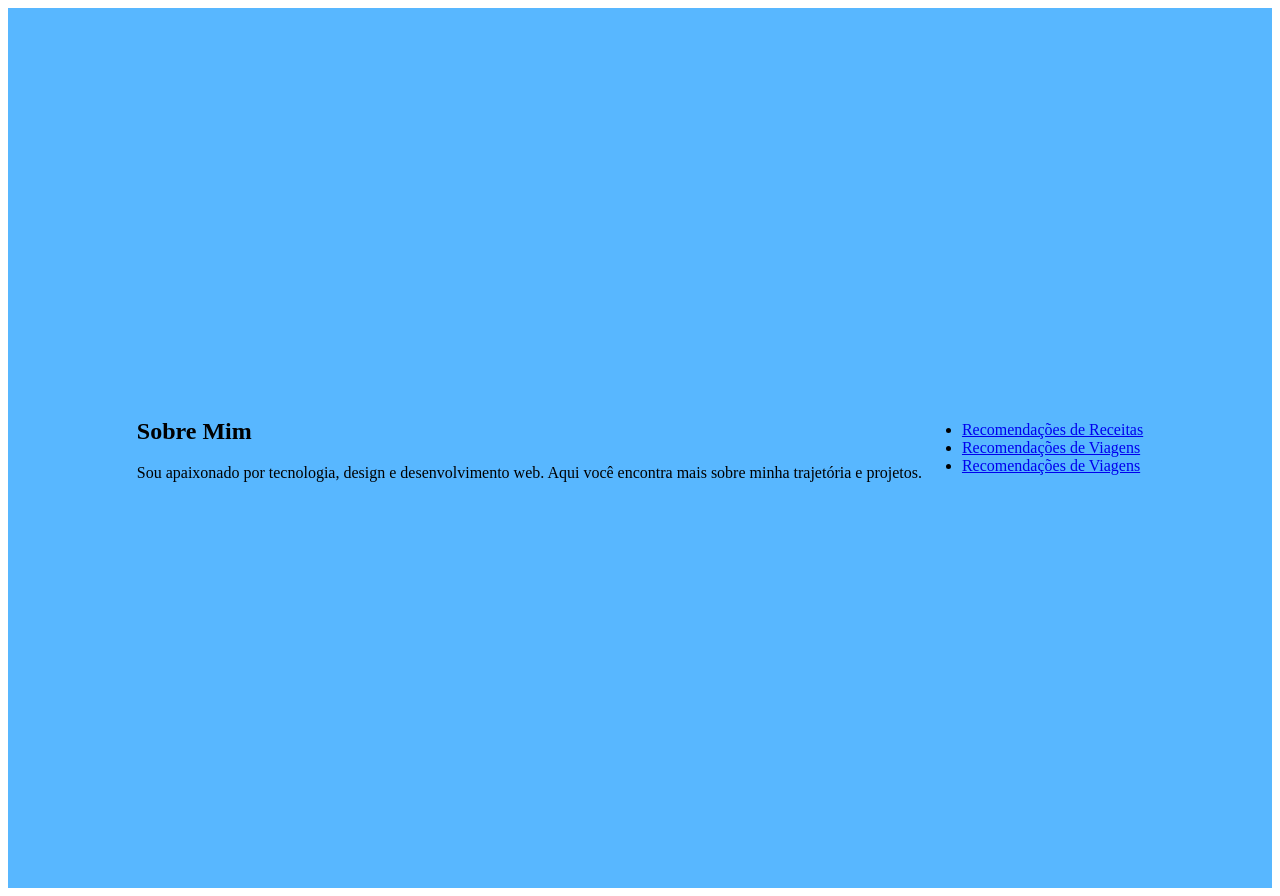
After one commit to isrique9/rocket_project, a Flask app: template src/app/templates/partials/projects.html in a window 1280 px wide. The commit adds this page. Run offline with Flask 3, Linux system fonts and the light colour scheme; the template is opened without the code that fills it, so the values that code supplies are empty.

Commit message:
:sparkles::construction: FEAT: Template de projetos em desenvolvimento.

```diff
--- a/src/app/routes/home.py
+++ b/src/app/routes/home.py
@@ -5,4 +5,4 @@ home_bp = Blueprint("home", __name__)
 
 @home_bp.route("/")
 def home():
-    return render_template("home_base.html", partial="partials/home_partials.html")
+    return render_template("home_base.html")
--- /dev/null
+++ b/src/app/static/css/home_style/second_template/main.css
@@ -0,0 +1,4 @@
+/* static/ css/ home_style/second_template/main.css */
+
+@import url('./style.css');
+/* @import url('./animations.css'); */
--- /dev/null
+++ b/src/app/static/css/home_style/second_template/style.css
@@ -0,0 +1,13 @@
+/* static/ css/ home_style/second_template/style.css */
+:root {
+  --bg-color: #58b7ff;
+}
+
+.second-section {
+  height: 100vh;
+  background-color: var(--bg-color);
+  display: flex;
+  align-items: center;
+  justify-content: center;
+  padding: 40px;
+}
--- /dev/null
+++ b/src/app/static/js/second.js
@@ -0,0 +1,6 @@
+document.getElementById("scrollToSecond").addEventListener("click", function () {
+  const segundaTela = document.getElementById("segunda-tela");
+  if (segundaTela) {
+    segundaTela.scrollIntoView({ behavior: "smooth" });
+  }
+});
--- a/src/app/templates/home_base.html
+++ b/src/app/templates/home_base.html
@@ -17,7 +17,8 @@
 
   <main>
     {% block content %}
-      {% include partial %}
+      {% include 'partials/home_partials.html' %}
+      {% include 'partials/projects.html' %}
     {% endblock %}
   </main>
 
--- a/src/app/templates/partials/home_partials.html
+++ b/src/app/templates/partials/home_partials.html
@@ -40,12 +40,16 @@
         </div>
       </section>
     </div>
+    <div id="scroll-button-container">
+      <button id="scrollToSecond">Continuar mergulho</button>
+    </div>
   </div>
 
   <div class="wave wave1"></div>
   <div class="wave wave2"></div>
   <div class="wave wave3"></div>
   <div class="wave wave4"></div>
+
 </section>
 
 {% block scripts %}
--- /dev/null
+++ b/src/app/templates/partials/projects.html
@@ -0,0 +1,26 @@
+{% block styles %}
+    <link rel="stylesheet" href="{{ url_for('static', filename='css/home_style/second_template/main.css') }}">
+{% endblock %}
+
+<section id="segunda-tela" class="second-section">
+  <div class="content">
+    <h2>Sobre Mim</h2>
+    <p>Sou apaixonado por tecnologia, design e desenvolvimento web. Aqui você encontra mais sobre minha trajetória e projetos.</p>
+  </div>
+
+  <div class="card-container">
+    <div class="card">
+      <nav>
+        <ul>
+          <li><a href="{{ url_for('receitas.feed_receitas') }}">Recomendações de Receitas</a></li>
+          <li><a href="{{ url_for('viagens.feed_viagens') }}">Recomendações de Viagens</a></li>
+          <li><a href="{{ url_for('noticias.feed_noticias') }}">Recomendações de Viagens</a></li>
+        </ul>
+      </nav>
+    </div>
+  </div>
+</section>
+
+{% block scripts %}
+  <script src="{{ url_for('static', filename='js/second.js') }}"></script>
+{% endblock %}
```
Also changed, not shown: src/app/static/css/home_style/first_template/style.css (+26 -1 lines), src/app/static/css/home_style/second_template/animations.css (added).
